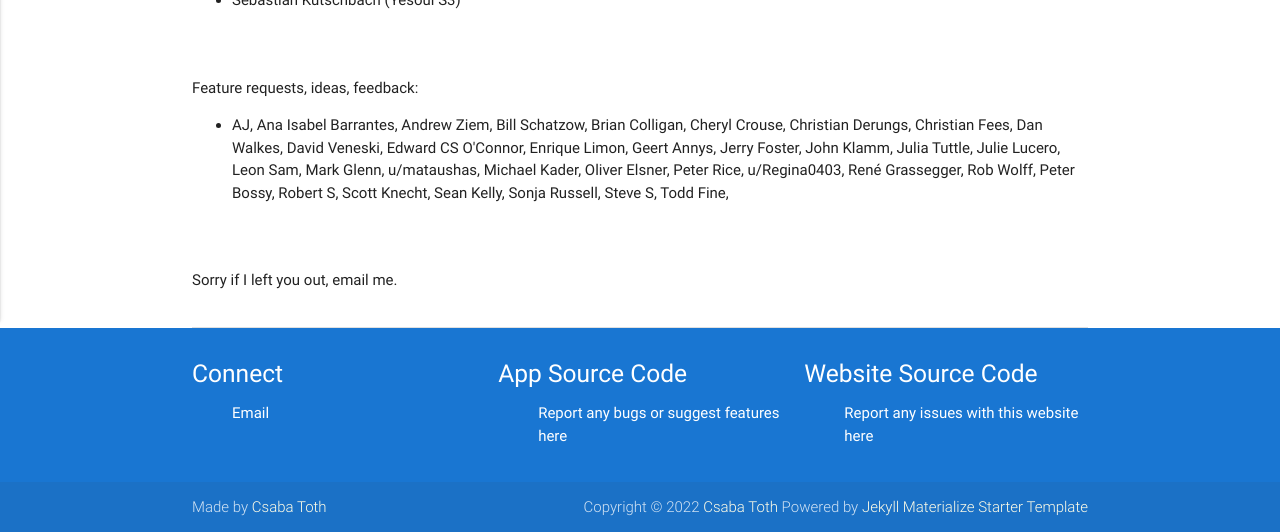
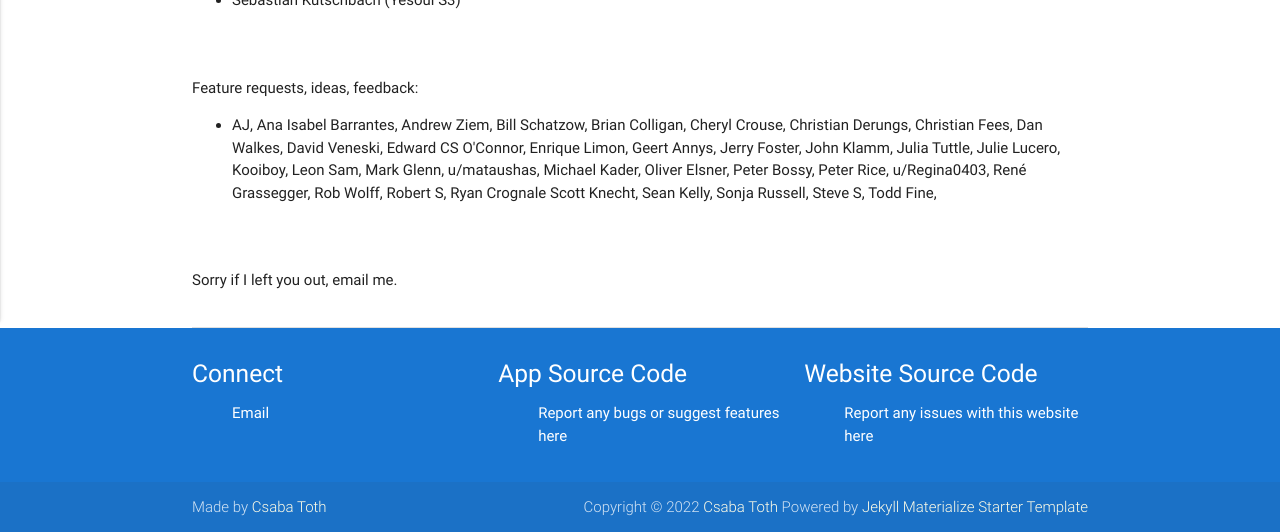
Before and after one commit to TrackMyIndoorWorkout/TrackMyIndoorWorkout.github.io, a Jekyll site: the page built from attributions.md, in a window 1280 px wide, cut to the strip 640-1172 px from the top of the page. Built offline with Jekyll 4.4.1, drawn with Linux system fonts in a browser that asks for light colours.

Commit message:
Add Ryan Crognale and Kooiboy to attributions

```diff
--- a/attributions.md
+++ b/attributions.md
@@ -49,17 +49,19 @@ permalink: /attributions/
           John Klamm,
           Julia Tuttle,
           Julie Lucero,
+          Kooiboy,
           Leon Sam,
           Mark Glenn,
           u/mataushas,
           Michael Kader,
           Oliver Elsner,
+          Peter Bossy,
           Peter Rice,
           u/Regina0403,
           René Grassegger,
           Rob Wolff,
-          Peter Bossy,
           Robert S,
+          Ryan Crognale
           Scott Knecht,
           Sean Kelly,
           Sonja Russell,
```
